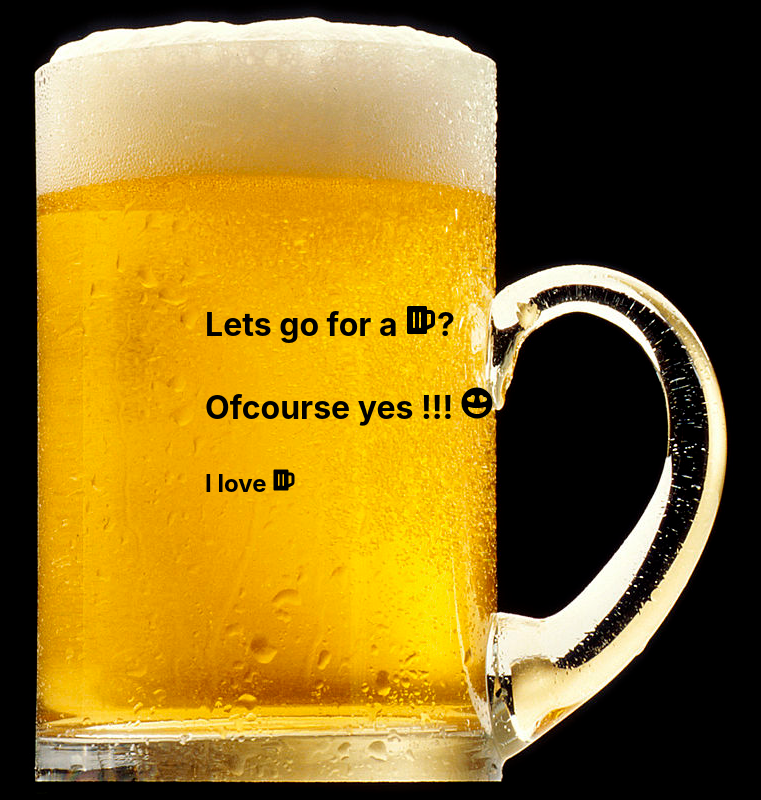
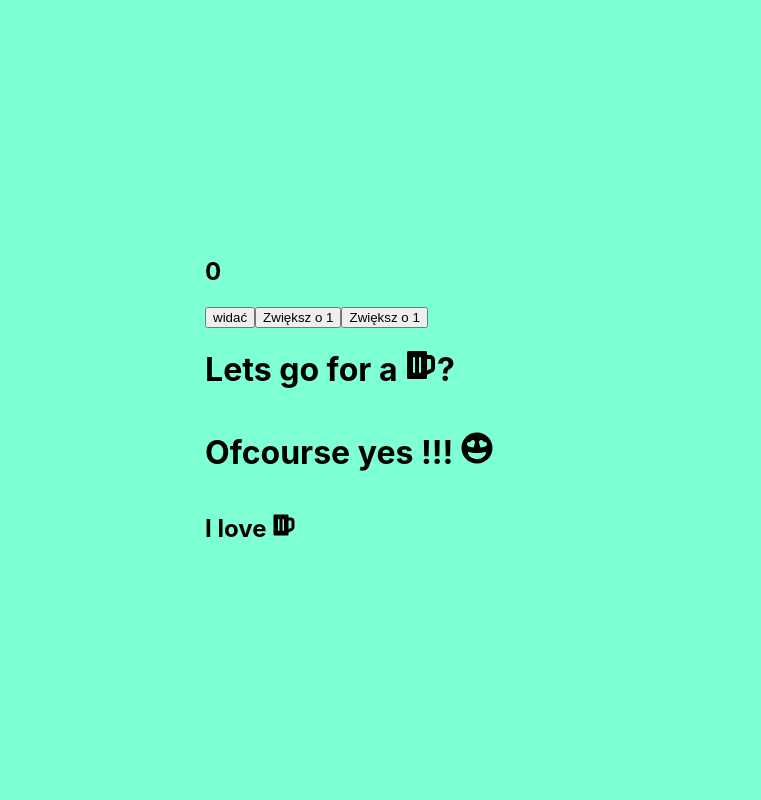
Before and after one commit to PanDamko/icons, a React (Create React App) app: page / in a window 1280 px wide. Shown: the whole page, without its empty margins (291-1052 px from the left). Built offline with nearby package versions, Linux system fonts and the light colour scheme.

Commit message:
usestate

```diff
--- a/src/App.css
+++ b/src/App.css
@@ -1,11 +1,11 @@
 .App {
   display: flex;
   justify-content: center;
-  /* background-color: aquamarine; */
+  background-color: aquamarine;
   height: 50rem;
-  background-image: url(./beer.jpg);
+  /* background-image: url(./beer.jpg);
   background-color: transparent;
-  background-position: center;
+  background-position: center; */
 
 
 }
--- a/src/App.js
+++ b/src/App.js
@@ -1,14 +1,31 @@
+import { useState } from 'react';
 import './App.css';
 
 import Answer from './components/Answer';
 import Question from './components/Question';
 
 function App() {
+const [counter, setCounter] =useState(0);
+const [widze, setWidze] =useState(true);
+const handleIncrease = () =>{
+setCounter(counter+1)
+}
+//   let counter = 0;
+//   const incCounter = ()=>{counter++;
+//   console.log("test");
+// console.log(counter);}
   return (
     <div className='App'>
       <div className='column'>
+        {/* <h2>{counter}</h2>
+        <button onClick={incCounter}>Zwiększ o 1</button> */}
+        <h2>{counter}</h2>
+        <button onClick={()=>setWidze(!widze)}>{widze ? "widać" : "Nie widać"}</button>
+        <button onClick={handleIncrease}>Zwiększ o 1</button>
+        <button onClick={()=>{setCounter(counter-1)}}>Zwiększ o 1</button>
         <Question />
-        <Answer />
+        {widze ? <Answer /> : ""}
+
       </div>
     </div>
   );
```
